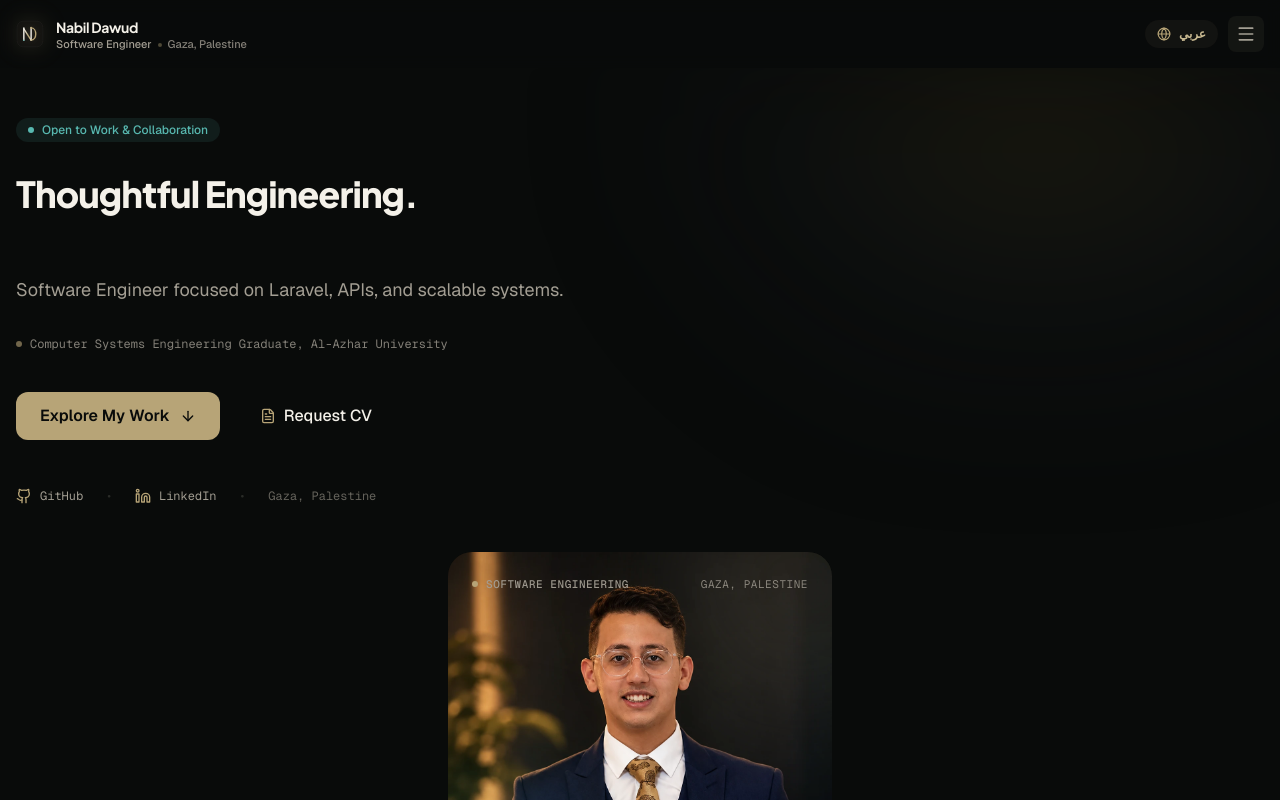
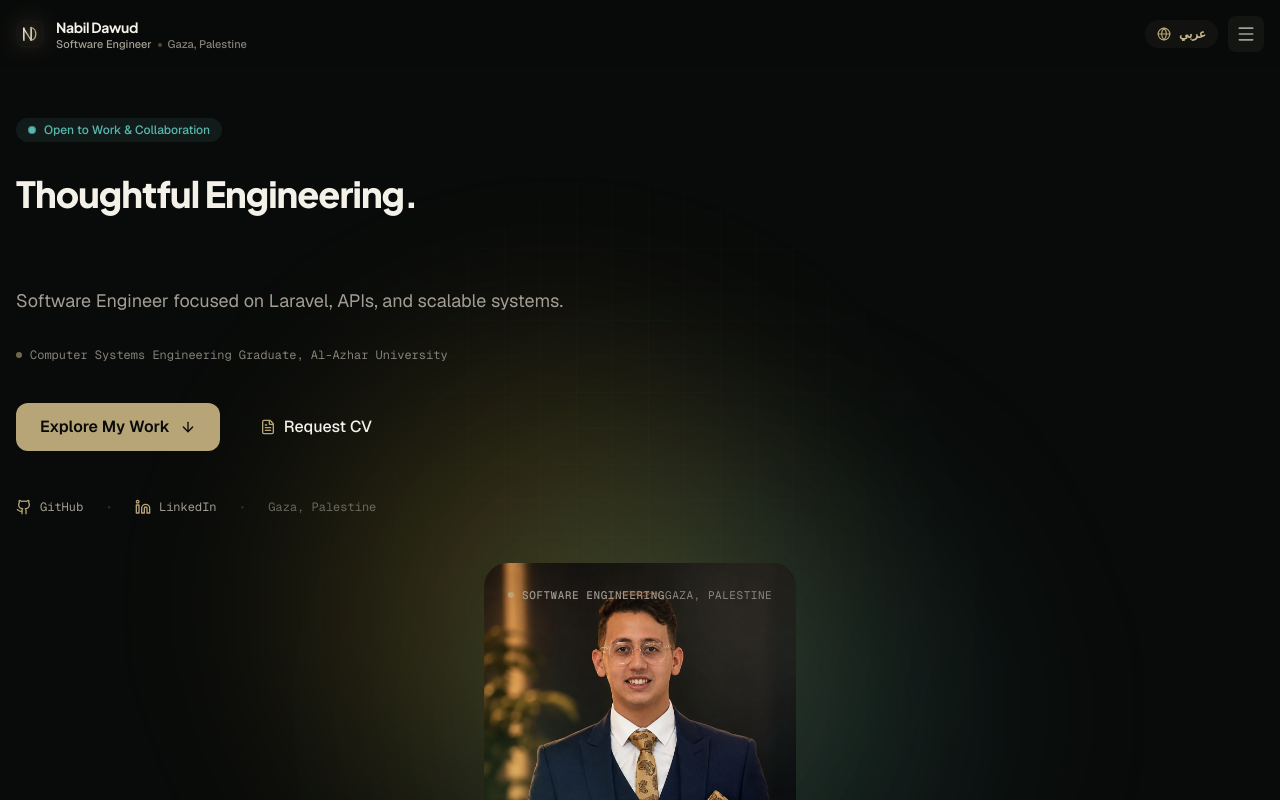
Before and after one commit to NabilDawud/Nabil-Dawud-Portfolio, a Next.js app: page /about in a window 1280 px wide. Shown: the top 800 px of the page. Built offline with nearby package versions, Linux system fonts and the light colour scheme; a web font is replaced by a local one.

Commit message:
feat(ui): add living aurora orbs, illuminated cyber grid and hero animations

```diff
--- a/src/app/globals.css
+++ b/src/app/globals.css
@@ -69,6 +69,21 @@ body {
   background: #B7A477;
 }
 
+/* Animated metallic text shimmer */
+@keyframes textShimmer {
+  0% {
+    background-position: 200% center;
+  }
+  100% {
+    background-position: -200% center;
+  }
+}
+
+.animate-text-shimmer {
+  background-size: 200% auto;
+  animation: textShimmer 6s linear infinite;
+}
+
 /* Accessibility: Respect prefers-reduced-motion (WCAG 2.2 AA SC 2.3.3) */
 @media (prefers-reduced-motion: reduce) {
   html {
--- a/src/components/home/HeroPortraitSlot.tsx
+++ b/src/components/home/HeroPortraitSlot.tsx
@@ -2,8 +2,10 @@
 
 import React from "react";
 import Image from "next/image";
+import { motion } from "motion/react";
 import { useLanguage } from "@/i18n";
 import { personalBrand } from "@/data/personal";
+import { useInteractiveMotion } from "@/hooks/useInteractiveMotion";
 
 interface HeroPortraitSlotProps {
   className?: string;
@@ -16,12 +18,31 @@ interface HeroPortraitSlotProps {
  */
 export function HeroPortraitSlot({ className = "" }: HeroPortraitSlotProps) {
   const { t, l, locale } = useLanguage();
+  const canAnimate = useInteractiveMotion();
 
   return (
-    <div
-      className={`relative w-full max-w-sm sm:max-w-md mx-auto aspect-square rounded-3xl border border-border-subtle/80 bg-gradient-to-b from-graphite/60 via-graphite/30 to-obsidian p-6 sm:p-8 flex flex-col items-center justify-between shadow-2xl shadow-black/80 backdrop-blur-sm overflow-hidden select-none group ${className}`}
-      aria-label={t.hero.portraitAlt}
-    >
+    <div className="relative group/portrait">
+      {/* Dynamic ambient rim glow */}
+      <div
+        className="absolute -inset-1.5 rounded-[2rem] bg-gradient-to-r from-champagne/25 via-teal/20 to-champagne/25 blur-xl opacity-60 group-hover/portrait:opacity-90 transition-opacity duration-700 pointer-events-none"
+        aria-hidden="true"
+      />
+
+      <motion.div
+        animate={canAnimate ? { y: [-5, 5] } : undefined}
+        transition={
+          canAnimate
+            ? {
+                duration: 6,
+                repeat: Infinity,
+                repeatType: "reverse",
+                ease: "easeInOut",
+              }
+            : undefined
+        }
+        className={`relative w-full max-w-sm sm:max-w-md mx-auto aspect-square rounded-3xl border border-border-subtle/80 bg-gradient-to-b from-graphite/60 via-graphite/30 to-obsidian p-6 sm:p-8 flex flex-col items-center justify-between shadow-2xl shadow-black/80 backdrop-blur-sm overflow-hidden select-none will-change-transform group ${className}`}
+        aria-label={t.hero.portraitAlt}
+      >
       {/* Background portrait image with responsive fill */}
       <Image
         src="/assets/images/nabil-dawud-portrait.webp"
@@ -71,6 +92,7 @@ export function HeroPortraitSlot({ className = "" }: HeroPortraitSlotProps) {
           {l(personalBrand.title)}
         </div>
       </div>
-    </div>
+    </motion.div>
+  </div>
   );
 }
--- a/src/components/home/HeroSection.tsx
+++ b/src/components/home/HeroSection.tsx
@@ -39,7 +39,7 @@ export function HeroSection() {
                 className="font-display font-extrabold text-4xl sm:text-5xl lg:text-6xl tracking-tight text-ivory leading-[1.12]"
               >
                 <span className="block text-ivory">{t.hero.headlineLead}</span>
-                <span className="block bg-gradient-to-r from-champagne-bright via-champagne to-champagne/70 bg-clip-text text-transparent">
+                <span className="block py-1 bg-gradient-to-r from-champagne-bright via-[#FFF5DC] to-champagne bg-clip-text text-transparent animate-text-shimmer select-none will-change-[background-position] leading-[1.2]">
                   {t.hero.headlineAccent}
                 </span>
               </h1>
--- a/src/components/home/SelectedWorkSection.tsx
+++ b/src/components/home/SelectedWorkSection.tsx
@@ -6,7 +6,7 @@ import { useLanguage } from "@/i18n";
 import { projects } from "@/data/projects";
 import { Badge } from "../ui/Badge";
 import { Button } from "../ui/Button";
-import { MagneticButton } from "../ui";
+import { MagneticButton, AmbientSpotlight } from "../ui";
 import { ProjectCard } from "./ProjectCard";
 import { cn } from "@/lib/utils";
 
@@ -24,8 +24,10 @@ export function SelectedWorkSection() {
     <section
       id="selected-work"
       aria-labelledby="selected-work-heading"
-      className="py-20 md:py-28 relative scroll-mt-24 border-t border-border-subtle/40"
+      className="py-20 md:py-28 relative scroll-mt-24 border-t border-border-subtle/40 overflow-hidden"
     >
+      {/* Living Aurora & Interactive Cyber-Grid Atmosphere */}
+      <AmbientSpotlight variant="bento" />
       <div className="max-w-7xl mx-auto px-4 sm:px-6 lg:px-8">
         {/* Section Header */}
         <div className="max-w-3xl space-y-4 mb-14 text-start">
--- a/src/components/home/TechnicalFocusSection.tsx
+++ b/src/components/home/TechnicalFocusSection.tsx
@@ -12,7 +12,7 @@ import {
 } from "lucide-react";
 import { useLanguage } from "@/i18n";
 import { Badge } from "../ui/Badge";
-import { SpotlightCard } from "../ui";
+import { SpotlightCard, AmbientSpotlight } from "../ui";
 
 interface CapabilityCard {
   id: string;
@@ -203,8 +203,10 @@ export function TechnicalFocusSection() {
     <section
       id="focus"
       aria-labelledby="focus-heading"
-      className="py-20 md:py-28 relative scroll-mt-24 border-t border-border-subtle/40"
+      className="py-20 md:py-28 relative scroll-mt-24 border-t border-border-subtle/40 overflow-hidden"
     >
+      {/* Living Aurora & Interactive Cyber-Grid Atmosphere */}
+      <AmbientSpotlight variant="bento" />
       <div className="max-w-7xl mx-auto px-4 sm:px-6 lg:px-8">
         {/* Section Header */}
         <div className="max-w-3xl space-y-4 mb-14 text-start">
--- a/src/components/ui/AmbientSpotlight.tsx
+++ b/src/components/ui/AmbientSpotlight.tsx
@@ -1,6 +1,6 @@
 "use client";
 
-import React, { useRef, useEffect } from "react";
+import React, { useRef, useEffect, useState } from "react";
 import { motion, useSpring, useMotionValue } from "motion/react";
 import { cn } from "@/lib/utils";
 import { useInteractiveMotion } from "@/hooks/useInteractiveMotion";
@@ -8,21 +8,27 @@ import { useInteractiveMotion } from "@/hooks/useInteractiveMotion";
 interface AmbientSpotlightProps {
   className?: string;
   size?: number;
+  variant?: "hero" | "bento" | "section";
+  showGrid?: boolean;
 }
 
 export function AmbientSpotlight({
   className,
-  size = 650,
+  size = 500,
+  variant = "hero",
+  showGrid = true,
 }: AmbientSpotlightProps) {
   const containerRef = useRef<HTMLDivElement>(null);
   const canTrack = useInteractiveMotion();
+  const [hasMoved, setHasMoved] = useState(false);
 
   const mouseX = useMotionValue(0);
   const mouseY = useMotionValue(0);
 
-  // Smooth, relaxed spring physics for liquid ambient motion
-  const smoothX = useSpring(mouseX, { damping: 40, stiffness: 80, mass: 0.8 });
-  const smoothY = useSpring(mouseY, { damping: 40, stiffness: 80, mass: 0.8 });
+  // Relaxed spring physics for buttery-smooth mouse tracking
+  const springConfig = { damping: 35, stiffness: 90, mass: 0.6 };
+  const smoothX = useSpring(mouseX, springConfig);
+  const smoothY = useSpring(mouseY, springConfig);
 
   useEffect(() => {
     if (!canTrack) return;
@@ -30,40 +36,133 @@ export function AmbientSpotlight({
     const handleWindowMouseMove = (e: MouseEvent) => {
       if (!containerRef.current) return;
       const rect = containerRef.current.getBoundingClientRect();
-      // Relative coordinates inside the ambient container
+
+      // Only track when cursor is within vertical vicinity of this section
+      if (e.clientY < rect.top - 250 || e.clientY > rect.bottom + 250) return;
+
       const x = e.clientX - rect.left - size / 2;
       const y = e.clientY - rect.top - size / 2;
+
       mouseX.set(x);
       mouseY.set(y);
+
+      // Set CSS custom properties for the cyber grid radial mask
+      const gridX = e.clientX - rect.left;
+      const gridY = e.clientY - rect.top;
+      containerRef.current.style.setProperty("--mouse-x", `${gridX}px`);
+      containerRef.current.style.setProperty("--mouse-y", `${gridY}px`);
+
+      if (!hasMoved) {
+        setHasMoved(true);
+      }
     };
 
     window.addEventListener("mousemove", handleWindowMouseMove, { passive: true });
     return () => window.removeEventListener("mousemove", handleWindowMouseMove);
-  }, [canTrack, size, mouseX, mouseY]);
+  }, [canTrack, size, mouseX, mouseY, hasMoved]);
+
+  const isHero = variant === "hero";
 
   return (
     <div
       ref={containerRef}
       className={cn(
-        "pointer-events-none absolute inset-0 -z-10 overflow-hidden",
+        "pointer-events-none absolute inset-0 -z-10 overflow-hidden select-none",
         className
       )}
       aria-hidden="true"
     >
-      {canTrack ? (
+      {/* ------------------------------------------------------------- */}
+      {/* 1. Subtle Illuminated Cyber-Grid Layer                         */}
+      {/* ------------------------------------------------------------- */}
+      {showGrid && (
+        <div
+          className="absolute inset-0 opacity-40 transition-opacity duration-700"
+          style={{
+            backgroundImage: `
+              linear-gradient(to right, rgba(255, 255, 255, 0.035) 1px, transparent 1px),
+              linear-gradient(to bottom, rgba(255, 255, 255, 0.035) 1px, transparent 1px)
+            `,
+            backgroundSize: "36px 36px",
+            maskImage:
+              canTrack && hasMoved
+                ? "radial-gradient(420px circle at var(--mouse-x, 50%) var(--mouse-y, 40%), black 0%, transparent 80%)"
+                : "radial-gradient(550px circle at 50% 35%, black 0%, transparent 75%)",
+            WebkitMaskImage:
+              canTrack && hasMoved
+                ? "radial-gradient(420px circle at var(--mouse-x, 50%) var(--mouse-y, 40%), black 0%, transparent 80%)"
+                : "radial-gradient(550px circle at 50% 35%, black 0%, transparent 75%)",
+          }}
+        />
+      )}
+
+      {/* ------------------------------------------------------------- */}
+      {/* 2. Autonomous Living Aurora Orbs (Active on Desktop & Mobile)  */}
+      {/* ------------------------------------------------------------- */}
+      {/* Orb 1: Rich Champagne Gold Luminous Flow */}
+      <motion.div
+        animate={{
+          x: isHero ? [0, 85, -65, 35, 0] : [0, 50, -40, 20, 0],
+          y: isHero ? [0, -55, 45, -30, 0] : [0, -35, 30, -15, 0],
+          scale: [1, 1.15, 0.94, 1.08, 1],
+        }}
+        transition={{
+          duration: isHero ? 18 : 22,
+          repeat: Infinity,
+          ease: "easeInOut",
+        }}
+        style={{
+          width: isHero ? "650px" : "480px",
+          height: isHero ? "650px" : "480px",
+          background:
+            "radial-gradient(circle at center, rgba(212, 175, 55, 0.26) 0%, rgba(212, 175, 55, 0.12) 42%, transparent 72%)",
+        }}
+        className={cn(
+          "absolute rounded-full blur-3xl mix-blend-screen will-change-transform",
+          isHero ? "top-1/4 start-1/6" : "top-1/6 start-1/4"
+        )}
+      />
+
+      {/* Orb 2: Cyber Teal / Emerald Counter-Balance */}
+      <motion.div
+        animate={{
+          x: isHero ? [0, -75, 55, -40, 0] : [0, -45, 35, -20, 0],
+          y: isHero ? [0, 65, -45, 35, 0] : [0, 40, -30, 25, 0],
+          scale: [0.95, 1.18, 0.98, 1.12, 0.95],
+        }}
+        transition={{
+          duration: isHero ? 22 : 26,
+          repeat: Infinity,
+          ease: "easeInOut",
+        }}
+        style={{
+          width: isHero ? "580px" : "440px",
+          height: isHero ? "580px" : "440px",
+          background:
+            "radial-gradient(circle at center, rgba(88, 184, 176, 0.22) 0%, rgba(88, 184, 176, 0.08) 48%, transparent 72%)",
+        }}
+        className={cn(
+          "absolute rounded-full blur-3xl mix-blend-screen will-change-transform",
+          isHero ? "top-1/3 end-1/6" : "top-1/2 end-1/4"
+        )}
+      />
+
+      {/* ------------------------------------------------------------- */}
+      {/* 3. Interactive Cursor Spotlight (Fine-Pointer Desktop Only)   */}
+      {/* ------------------------------------------------------------- */}
+      {canTrack && (
         <motion.div
           style={{
             x: smoothX,
             y: smoothY,
             width: `${size}px`,
             height: `${size}px`,
+            opacity: hasMoved ? 1 : 0,
+            background:
+              "radial-gradient(circle at center, rgba(255, 230, 160, 0.32) 0%, rgba(212, 175, 55, 0.18) 38%, rgba(88, 184, 176, 0.08) 62%, transparent 78%)",
           }}
-          className="absolute top-0 left-0 rounded-full bg-[radial-gradient(circle_at_center,_rgba(212,175,55,0.12),_rgba(45,212,191,0.06)_40%,_transparent_75%)] blur-3xl will-change-transform"
-        />
-      ) : (
-        /* Static fallback for mobile and reduced motion */
-        <div
-          className="absolute top-0 left-1/2 -translate-x-1/2 w-[800px] h-[350px] bg-[radial-gradient(ellipse_at_top,_rgba(212,175,55,0.1),_rgba(22,24,31,0.2)_50%,_transparent_80%)] blur-3xl"
+          transition={{ opacity: { duration: 0.5 } }}
+          className="absolute top-0 left-0 rounded-full blur-2xl mix-blend-screen will-change-transform"
         />
       )}
     </div>
--- a/src/components/ui/Badge.tsx
+++ b/src/components/ui/Badge.tsx
@@ -44,10 +44,17 @@ export function Badge({
       {...props}
     >
       {dot && (
-        <span
-          className={cn("w-1.5 h-1.5 rounded-full shrink-0", dotColors[variant])}
-          aria-hidden="true"
-        />
+        <span className="relative flex items-center justify-center w-2 h-2 shrink-0" aria-hidden="true">
+          {variant === "teal" && (
+            <span className="absolute w-full h-full rounded-full bg-teal opacity-75 animate-ping" />
+          )}
+          <span
+            className={cn(
+              "relative w-1.5 h-1.5 rounded-full",
+              variant === "teal" ? "bg-teal shadow-[0_0_8px_rgba(88,184,176,0.9)]" : dotColors[variant]
+            )}
+          />
+        </span>
       )}
       {children}
     </span>
```
